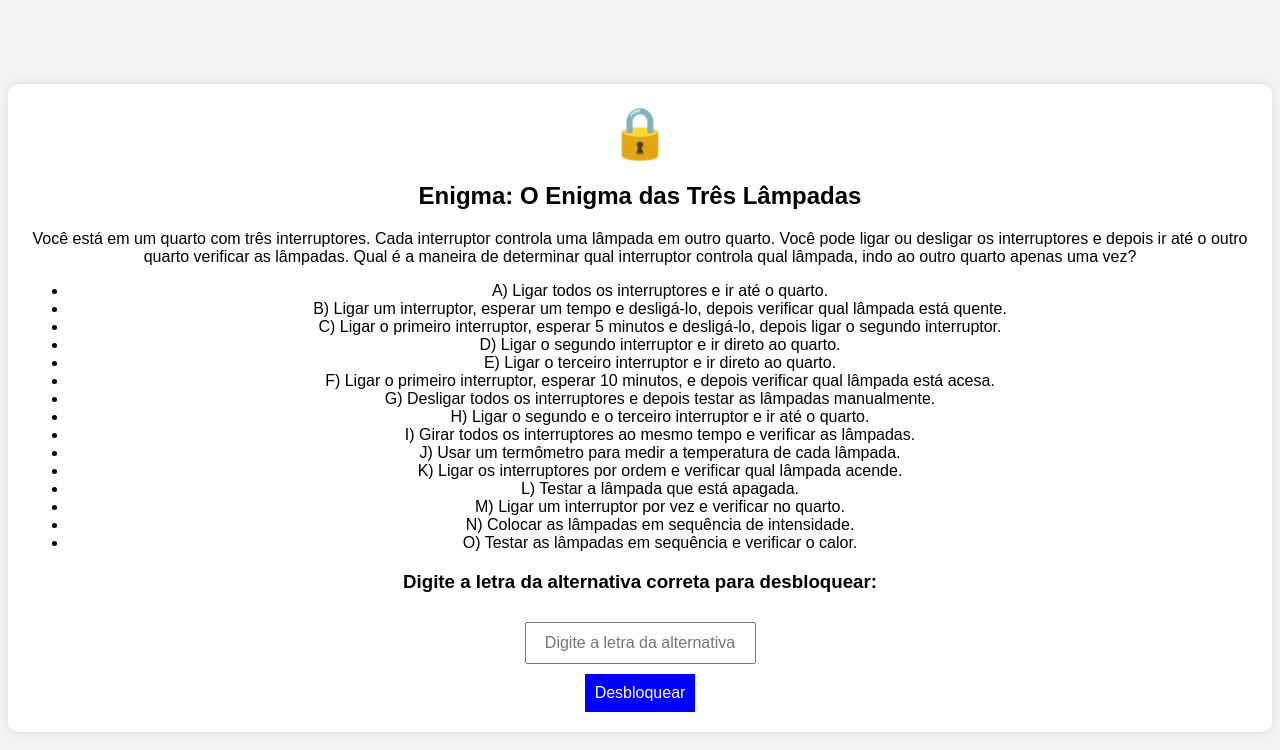
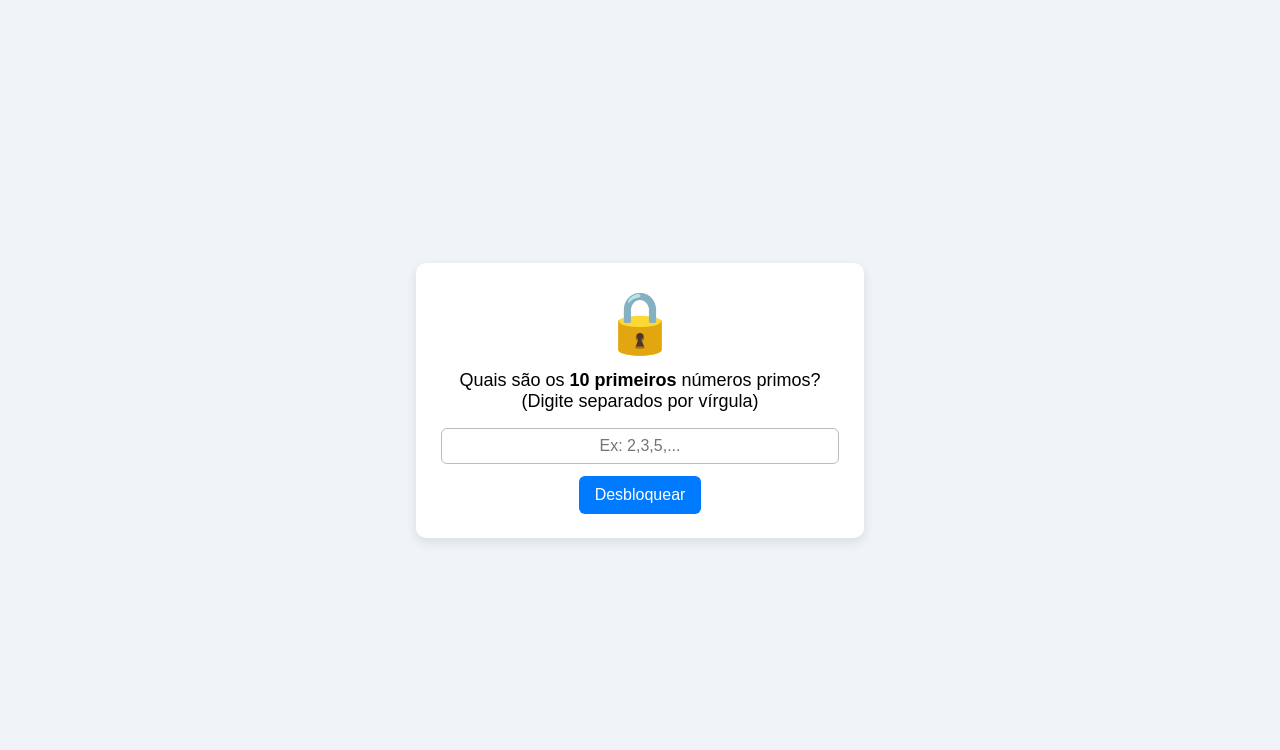
Before and after one commit to eng-pablo-tec/enigma1, a plain HTML site: page index.html in a window 1280 px wide. Drawn offline with Linux system fonts and the light colour scheme.

Commit message:
Update index.html

```diff
--- a/index.html
+++ b/index.html
@@ -1,66 +1,73 @@
 <!DOCTYPE html>
 <html lang="pt">
 <head>
-    <meta charset="UTF-8">
-    <meta name="viewport" content="width=device-width, initial-scale=1.0">
-    <title>Cadeado Lógico</title>
+  <meta charset="UTF-8"/>
+  <meta name="viewport" content="width=device-width, initial-scale=1.0"/>
+  <title>Enigma 1 – 10 Primeiros Números Primos</title>
   <style>
     body {
       display: flex;
       justify-content: center;
       align-items: center;
       height: 100vh;
-            background-color: #f3f3f3;
+      background-color: #f0f4f8;
       font-family: Arial, sans-serif;
+      margin: 0;
     }
     .container {
+      background: white;
+      padding: 24px;
+      border-radius: 10px;
+      box-shadow: 0 4px 12px rgba(0,0,0,0.1);
+      max-width: 400px;
+      width: 100%;
       text-align: center;
-            background: white;
-            padding: 20px;
-            border-radius: 10px;
-            box-shadow: 0 0 10px rgba(0, 0, 0, 0.1);
     }
     .lock {
-            font-size: 50px;
-            color: red;
+      font-size: 60px;
+      color: #c00;
+      margin-bottom: 12px;
+      transition: color 0.3s;
     }
     .unlocked {
-            color: green;
+      color: #0a0;
+    }
+    .question {
+      font-size: 18px;
+      margin-bottom: 16px;
     }
     input {
-            padding: 10px;
-            margin-top: 10px;
+      width: calc(100% - 20px);
+      padding: 8px;
+      font-size: 16px;
+      border: 1px solid #bbb;
+      border-radius: 6px;
+      margin-bottom: 12px;
       text-align: center;
-            font-size: 16px;
     }
     button {
-            padding: 10px;
-            margin-top: 10px;
-            background-color: blue;
+      padding: 10px 16px;
+      font-size: 16px;
+      background-color: #007bff;
       color: white;
       border: none;
+      border-radius: 6px;
       cursor: pointer;
-            font-size: 16px;
+      transition: background-color 0.3s;
     }
     button:hover {
-            background-color: darkblue;
+      background-color: #0056b3;
     }
     #message {
       display: none;
       margin-top: 20px;
       font-size: 16px;
-            color: black;
+      color: #333;
     }
-        #link {
-            display: none;
-            margin-top: 20px;
-        }
-        #link a {
-            color: blue;
-            text-decoration: none;
-            font-size: 16px;
-        }
-        #link a:hover {
+    #message a {
+      display: block;
+      margin-top: 8px;
+      color: #007bff;
       text-decoration: underline;
     }
   </style>
@@ -68,55 +75,34 @@
 <body>
   <div class="container">
     <div id="lockIcon" class="lock">🔒</div>
-        <h2>Enigma: O Enigma das Três Lâmpadas</h2>
-        <p>Você está em um quarto com três interruptores. Cada interruptor controla uma lâmpada em outro quarto. Você pode ligar ou desligar os interruptores e depois ir até o outro quarto verificar as lâmpadas. Qual é a maneira de determinar qual interruptor controla qual lâmpada, indo ao outro quarto apenas uma vez?</p>
-        <ul>
-            <li>A) Ligar todos os interruptores e ir até o quarto.</li>
-            <li>B) Ligar um interruptor, esperar um tempo e desligá-lo, depois verificar qual lâmpada está quente.</li>
-            <li>C) Ligar o primeiro interruptor, esperar 5 minutos e desligá-lo, depois ligar o segundo interruptor.</li>
-            <li>D) Ligar o segundo interruptor e ir direto ao quarto.</li>
-            <li>E) Ligar o terceiro interruptor e ir direto ao quarto.</li>
-            <li>F) Ligar o primeiro interruptor, esperar 10 minutos, e depois verificar qual lâmpada está acesa.</li>
-            <li>G) Desligar todos os interruptores e depois testar as lâmpadas manualmente.</li>
-            <li>H) Ligar o segundo e o terceiro interruptor e ir até o quarto.</li>
-            <li>I) Girar todos os interruptores ao mesmo tempo e verificar as lâmpadas.</li>
-            <li>J) Usar um termômetro para medir a temperatura de cada lâmpada.</li>
-            <li>K) Ligar os interruptores por ordem e verificar qual lâmpada acende.</li>
-            <li>L) Testar a lâmpada que está apagada.</li>
-            <li>M) Ligar um interruptor por vez e verificar no quarto.</li>
-            <li>N) Colocar as lâmpadas em sequência de intensidade.</li>
-            <li>O) Testar as lâmpadas em sequência e verificar o calor.</li>
-        </ul>
-        <h3>Digite a letra da alternativa correta para desbloquear:</h3>
-        <input type="text" id="codeInput" placeholder="Digite a letra da alternativa">
-        <br>
-        <button onclick="checkCode()">Desbloquear</button>
-        <p id="message">Parabéns! Você decifrou o enigma!</p>
-        <div id="link">
-            <p>Confira mais enigmas no <a href="https://eng-pablo-tec.github.io/enigma2/" target="_blank">link aqui!</a></p>
+    <div class="question">
+      Quais são os <strong>10 primeiros</strong> números primos?<br>
+      (Digite separados por vírgula)
     </div>
+    <input type="text" id="answer" placeholder="Ex: 2,3,5,..."/>
+    <br/>
+    <button onclick="checkAnswer()">Desbloquear</button>
+    <p id="message">
+      🎉 Parabéns! Você acertou.<br/>
+      <a href="https://eng-pablo-tec.github.io/enigma2/" target="_blank">Próximo Enigma</a>
+    </p>
   </div>
 
   <script>
-        function checkCode() {
-            const correctCode = "C"; // Letra da alternativa correta
-            const userCode = document.getElementById("codeInput").value.toUpperCase();
-            const lockIcon = document.getElementById("lockIcon");
-            const message = document.getElementById("message");
-            const link = document.getElementById("link");
-
-            if (userCode === correctCode) {
-                lockIcon.textContent = "🔓";
-                lockIcon.classList.add("unlocked");
-                setTimeout(() => {
-                    message.style.display = "block";
-                    link.style.display = "block";
-                }, 500);
+    function checkAnswer() {
+      const raw = document.getElementById('answer').value;
+      const cleaned = raw.replace(/\s+/g, '');
+      const correct = '2,3,5,7,11,13,17,19,23,29';
+      const icon = document.getElementById('lockIcon');
+      const msg = document.getElementById('message');
+      if (cleaned === correct) {
+        icon.textContent = '🔓';
+        icon.classList.add('unlocked');
+        setTimeout(() => msg.style.display = 'block', 300);
       } else {
-                lockIcon.textContent = "🔒";
-                lockIcon.classList.remove("unlocked");
-                message.style.display = "none";
-                link.style.display = "none";
+        icon.textContent = '🔒';
+        icon.classList.remove('unlocked');
+        msg.style.display = 'none';
       }
     }
   </script>
```
Lines whose indentation alone changed are shown as unchanged.
